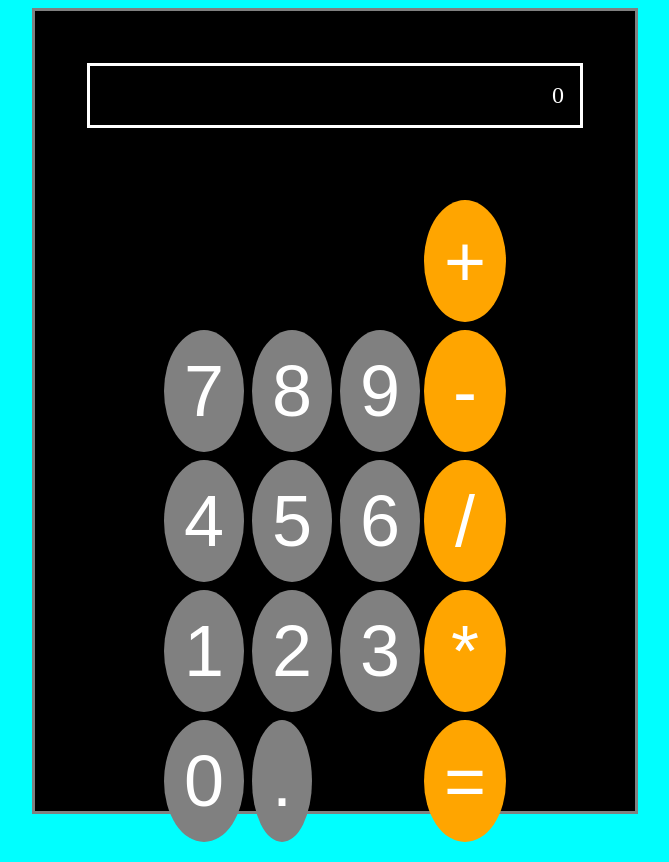
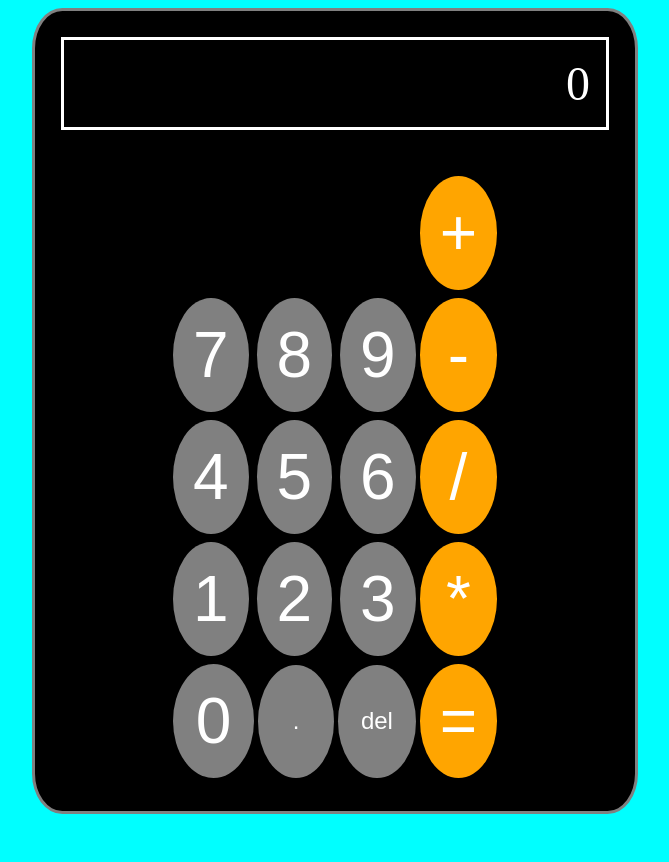
Before and after one commit to lGb18/TOP-calculator, a plain HTML site: page index.html in a window 1280 px wide. Shown: the whole page, without its empty margins (305-974 px from the left). After the commit the page ends 822 px from the top, so only its background shows below. Drawn offline with Linux system fonts and the light colour scheme.

Commit message:
Fix: change button alignments

```diff
--- a/index.html
+++ b/index.html
@@ -18,21 +18,23 @@
             background-color: black;
             height: 800px;
             width: 600px;
+            border-radius: 5%;
         }
         .numDisplay{
             border: 3px solid white;
             padding: 16px;
-            font-size: 24px;
+            font-size: 48px;
             color: white;
-            margin: 52px;
+            margin: 26px;
             display: flex;
             justify-content: flex-end;
         }
         .calcButtons {
             display: flex;
             justify-content: center;
+            flex-direction: row;
             padding: 16px;
-            margin:52px;
+            margin: 12px 48px 48px 48px;
 
 
         }
@@ -48,19 +50,31 @@
         button {
             border-radius: 50%;
             color: white;
-            font-size: 72px;
+            font-size: 64px;
             padding: 20px;
             text-align: center;
             border: none;
             margin: 4px 2px;
+            flex-grow: 1;
         }
         .operatorBtn,
         .equalBtn{
             background-color: orange;
         }
         .numberBtn,
+        .decimalPnt,
+        .del {
+            background-color: grey;
+        }
+        .del,
         .decimalPnt {
-            background-color: grey;
+            font-size: 24px;
+            min-width: 76px;
+            min-height: 113px;
+        }
+        .bottomSec {
+            display: flex;
+            align-items: center;
         }
     </style>
 </head>
@@ -74,6 +88,7 @@
                     <div class="bottomSec">
                         <button class="numberBtn">0</button>
                         <button class="decimalPnt">.</button>
+                        <button class="del">del</button>
                     </div>
                     <div class="bottomNext">
                         <button class="numberBtn">1</button>
```
